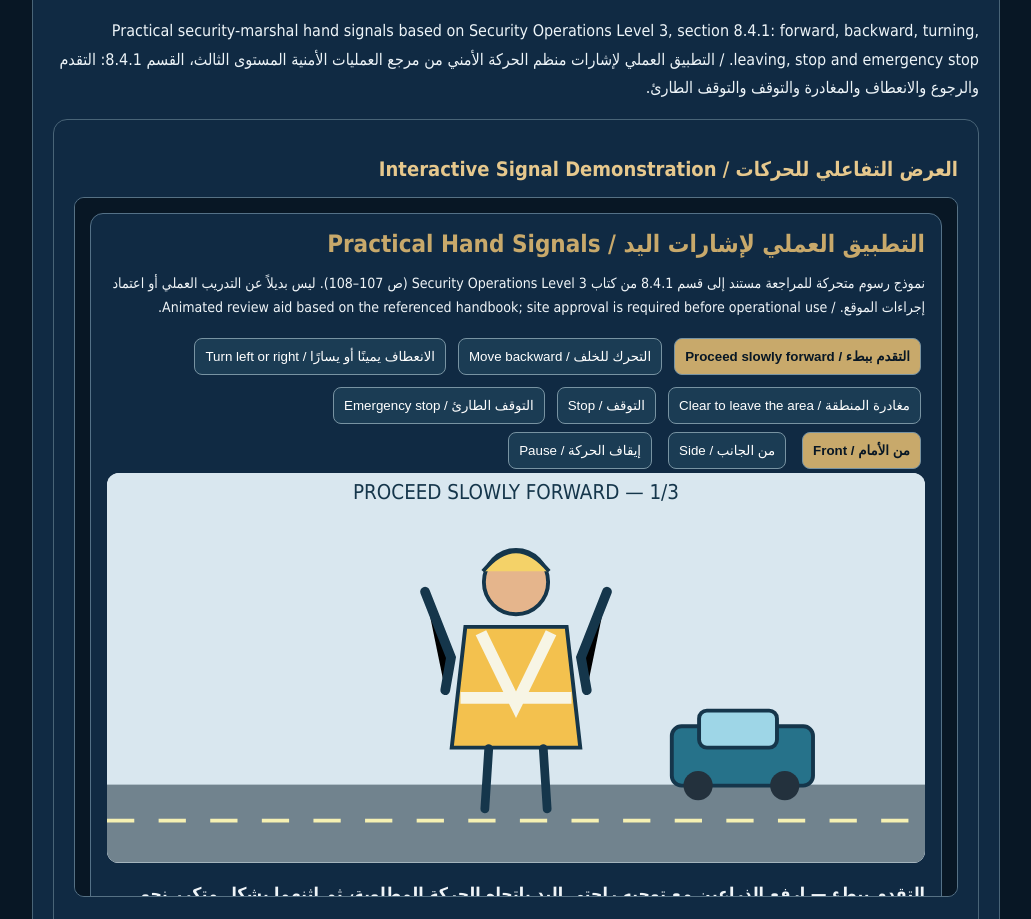
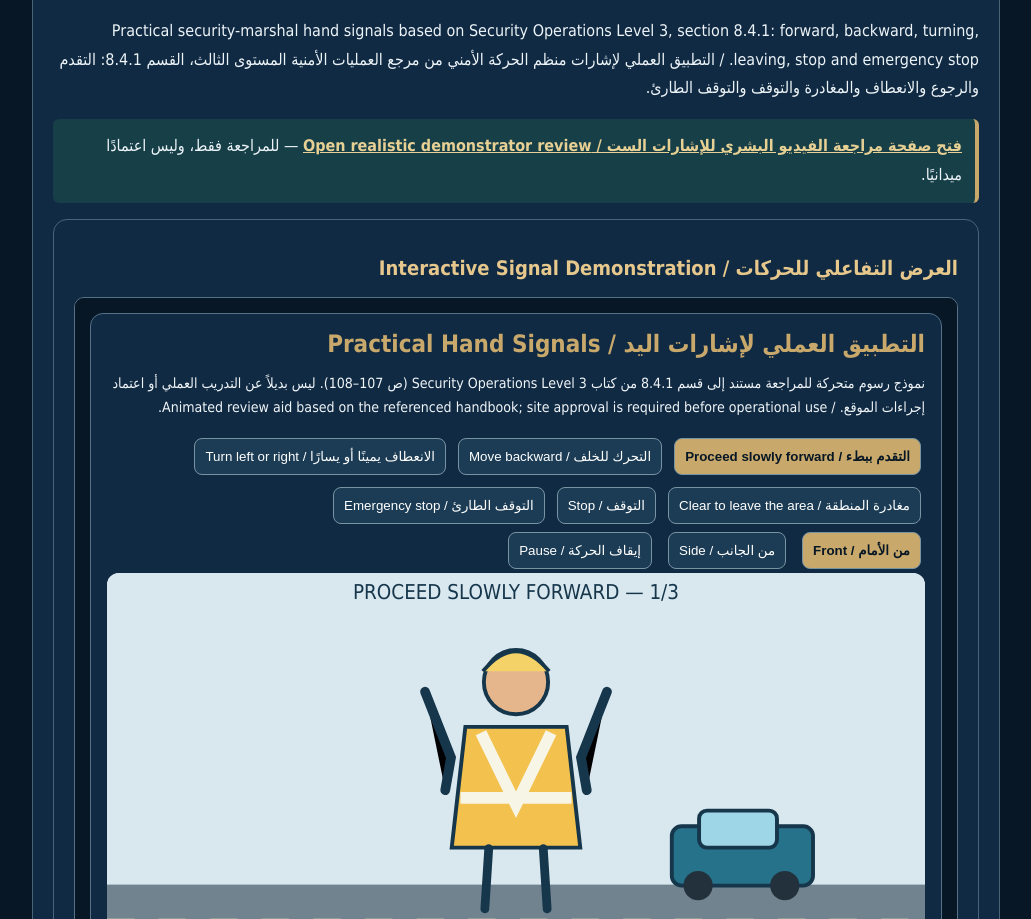
Before and after one commit to SecurityTrainer2025/security-instructor, a plain HTML site: page review/traffic-module-05-enhanced.html in a window 1280 px wide. Shown: the part 1096-2015 px from the top of the page, without its empty margins (124-1155 px from the left). Drawn offline with Linux system fonts and the light colour scheme.

Commit message:
Link isolated human hand-signal video reviewer from Traffic review hub and module 05

```diff
--- a/review/traffic-module-05-enhanced.html
+++ b/review/traffic-module-05-enhanced.html
@@ -11,6 +11,7 @@
 <section class="card" id="learning"><h2>1. فيديو الشرح التعليمي / Learning Video</h2>
 <video controls playsinline preload="metadata" src="05_hand_signals_extended_narrated.mp4" id="video"><track kind="captions" src="05_hand_signals_extended_en.vtt" srclang="en" label="English captions"></video>
 <p>Practical security-marshal hand signals based on Security Operations Level 3, section 8.4.1: forward, backward, turning, leaving, stop and emergency stop. / التطبيق العملي لإشارات منظم الحركة الأمني من مرجع العمليات الأمنية المستوى الثالث، القسم 8.4.1: التقدم والرجوع والانعطاف والمغادرة والتوقف والتوقف الطارئ.</p>
+<p class="notice"><a href="real-video-review.html" style="color:#e7d094;font-weight:bold" target="_blank" rel="noopener">فتح صفحة مراجعة الفيديو البشري للإشارات الست / Open realistic demonstrator review</a> — للمراجعة فقط، وليس اعتمادًا ميدانيًا.</p>
 <div class="card" style="margin:14px 0"><h2>العرض التفاعلي للحركات / Interactive Signal Demonstration</h2><iframe src="traffic-module-05-hand-signals-demo.html" title="Practical traffic marshal hand signal motion demonstration" style="width:100%;height:700px;border:1px solid #567184;border-radius:10px" loading="lazy"></iframe><p class="muted">عرض حركي تخطيطي للمراجعة، لا يمثل بعد تصويرًا بشريًا دقيقًا أو اعتمادًا للتطبيق الميداني. / Schematic motion preview; not yet a precise human demonstration or operational authorization.</p></div>
 <div class="grid"><div class="tile"><strong>وضع الوقوف / Safe Position</strong><p>ابق مرئيًا خارج مسار المركبة / Remain visible and outside the vehicle path.</p></div><div class="tile"><strong>الإشارة المعتمدة / Approved Signal</strong><p>استخدم إشارات المرجع وإجراءات الموقع / Use handbook signals and approved site procedures.</p></div><div class="tile"><strong>تأكيد الاستجابة / Verify Response</strong><p>توقف إذا لم يفهم السائق الإشارة / Stop if the driver does not understand.</p></div></div><button id="toActivity">انتقل إلى النشاط التطبيقي / Start Scenario</button></section>
 <section class="card hidden" id="activity"><h2>2. نشاط تفاعلي: ما القرار الأكثر أمانًا؟ / Scenario: Choose the Safest Action</h2>
```
